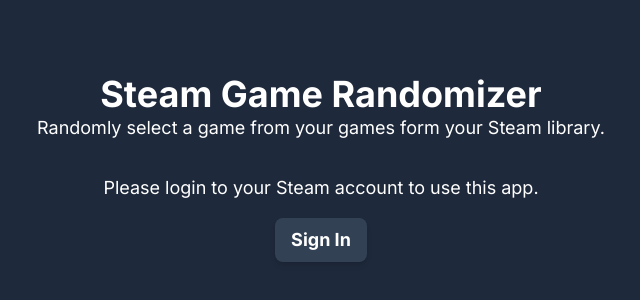
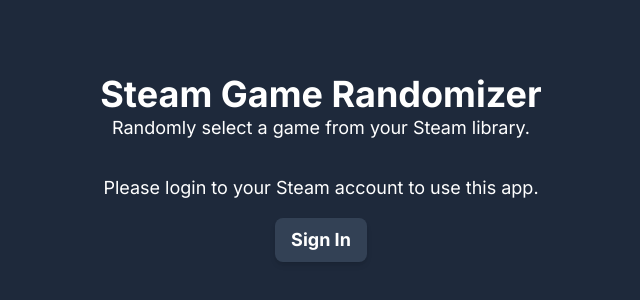
Before and after one commit to yoieh/steam-game-randomizer, a Next.js app: page / in a window 1280 px wide. Shown: the part 256-556 px from the top of the page, without its empty margins (319-959 px from the left). Built offline with nearby package versions, Linux system fonts and the light colour scheme; no server answers.

Commit message:
updated page description

```diff
--- a/src/app/page.tsx
+++ b/src/app/page.tsx
@@ -13,7 +13,7 @@
 export const metadata = {
   title: "Steam Game Randomizer",
   description:
-    "Randomly select a game from your games form your Steam library.",
+    "Randomly select a game from your Steam library.",
 };
 
 export default async function Home() {
@@ -26,7 +26,7 @@
           Steam Game Randomizer
         </h1>
         <p className="text-lg text-center">
-          Randomly select a game from your games form your Steam library.
+          Randomly select a game from your Steam library.
         </p>
       </div>
 
```
